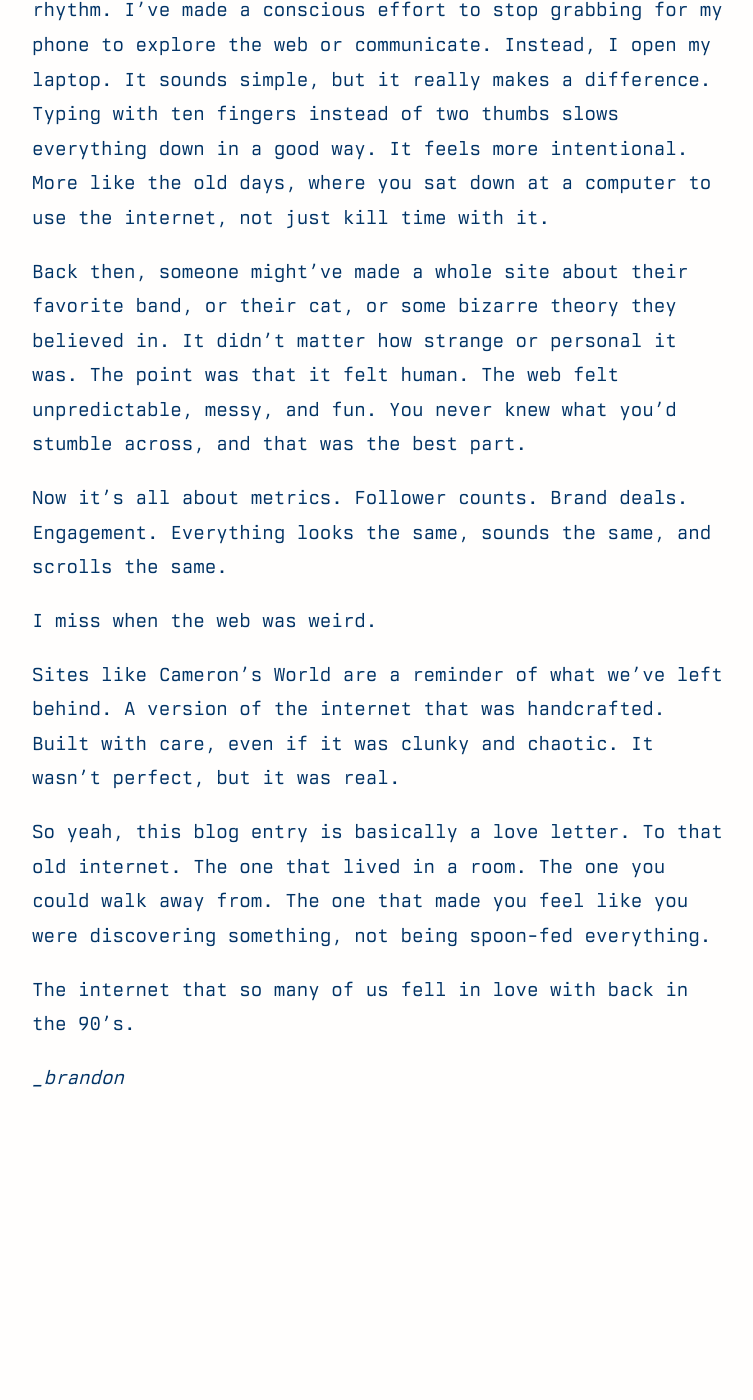
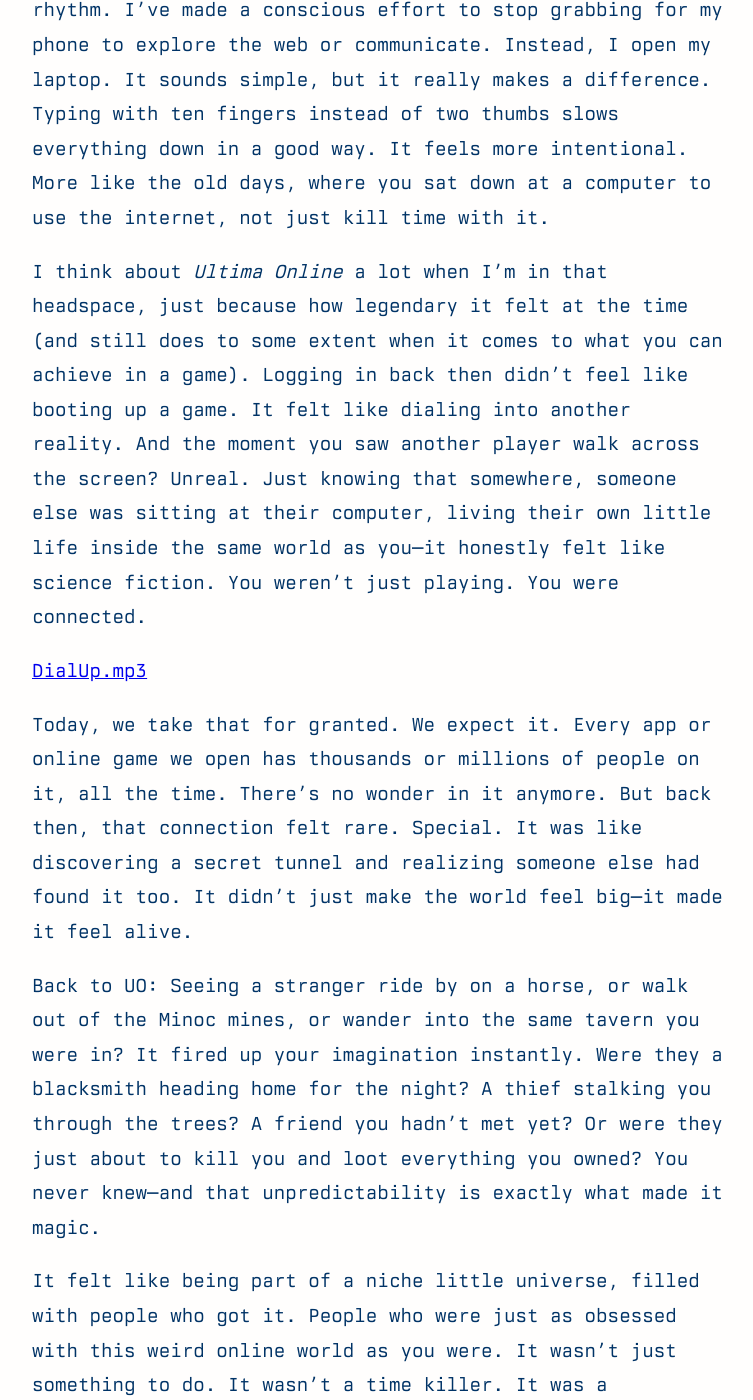
Before and after one commit to bmcbride-op/bmcbride-op.github.io, a Jekyll site: the page built from _posts/2025-06-08-the-internet-used-to-be-a-room.md, in a window 1280 px wide and 1400 px high, scrolled down 1927 px. Shown: the whole window, without its empty margins (258-1011 px from the left). Built offline with Jekyll 4.4.1, drawn with Linux system fonts in a browser that asks for light colours; before the commit the page ends 3145 px from its top, so only the background shows below that; some of the changed text lies outside the part shown.

Commit message:
Update 2025-06-08-the-internet-used-to-be-a-room.md

```diff
--- a/_posts/2025-06-08-the-internet-used-to-be-a-room.md
+++ b/_posts/2025-06-08-the-internet-used-to-be-a-room.md
@@ -18,7 +18,21 @@
 
 Lately, I’ve been trying to break away from that always-on rhythm. I’ve made a conscious effort to stop grabbing for my phone to explore the web or communicate. Instead, I open my laptop. It sounds simple, but it really makes a difference. Typing with ten fingers instead of two thumbs slows everything down in a good way. It feels more intentional. More like the old days, where you sat down at a computer to use the internet, not just kill time with it.
 
-Back then, someone might’ve made a whole site about their favorite band, or their cat, or some bizarre theory they believed in. It didn’t matter how strange or personal it was. The point was that it felt human. The web felt unpredictable, messy, and fun. You never knew what you’d stumble across, and that was the best part.
+I think about _Ultima Online_ a lot when I’m in that headspace, just because how legendary it felt at the time (and still does to some extent when it comes to what you can achieve in a game). Logging in back then didn’t feel like booting up a game. It felt like dialing into another reality. And the moment you saw another player walk across the screen? Unreal. Just knowing that somewhere, someone else was sitting at their computer, living their own little life inside the same world as you—it honestly felt like science fiction. You weren’t just playing. You were connected.
+
+[DialUp.mp3](/audio/dialup.mp3)
+
+Today, we take that for granted. We expect it. Every app or online game we open has thousands or millions of people on it, all the time. There’s no wonder in it anymore. But back then, that connection felt rare. Special. It was like discovering a secret tunnel and realizing someone else had found it too. It didn’t just make the world feel big—it made it feel alive.
+
+Back to UO: Seeing a stranger ride by on a horse, or walk out of the Minoc mines, or wander into the same tavern you were in? It fired up your imagination instantly. Were they a blacksmith heading home for the night? A thief stalking you through the trees? A friend you hadn’t met yet? Or were they just about to kill you and loot everything you owned? You never knew—and that unpredictability is exactly what made it magic.
+
+It felt like being part of a niche little universe, filled with people who got it. People who were just as obsessed with this weird online world as you were. It wasn’t just something to do. It wasn’t a time killer. It was a commitment. You planned your evening around it. You logged on with purpose. And every interaction felt like a story waiting to happen.
+
+These days, most online spaces feel like bus stations. People just passing through, eyes down (quite literally now with phones), killing time. But back then? It was a village. A messy, dangerous, strangely beautiful village full of people you’d never meet in real life—but somehow still knew.
+
+That sense of wonder is hard to come by now. We've become so numb to it.
+
+Back to the old web: Back then, someone might’ve made a whole site about their favorite band, or their cat, or some bizarre theory they believed in. It didn’t matter how strange or personal it was. The point was that it felt human. The web felt unpredictable, messy, and fun. You never knew what you’d stumble across, and that was the best part.
 
 Now it’s all about metrics. Follower counts. Brand deals. Engagement. Everything looks the same, sounds the same, and scrolls the same.
 
```
